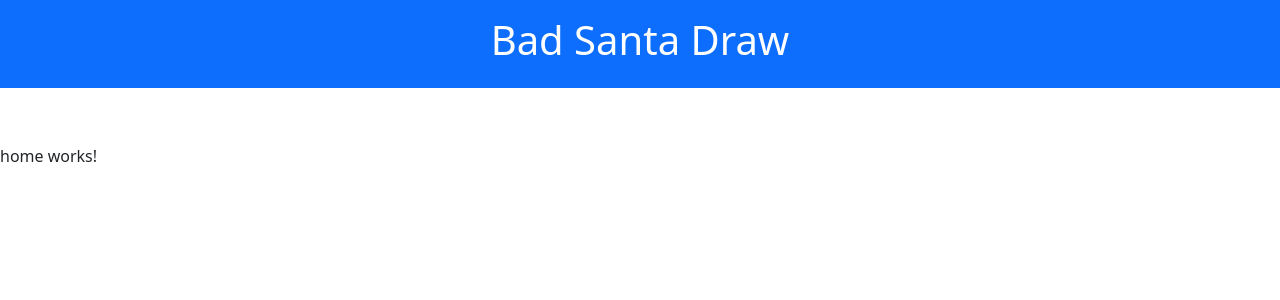
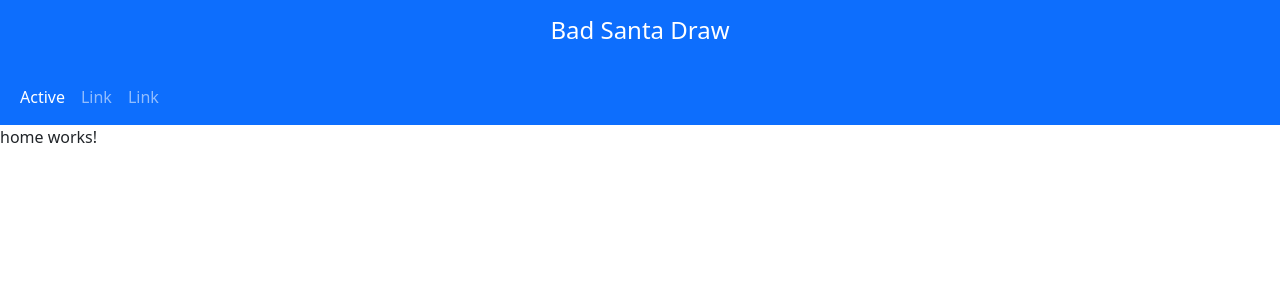
Before and after one commit to DavidAustinMackenzie/BadSantaNG, an Angular app: page / in a window 1280 px wide. Shown: the top 300 px of the page. Built offline with nearby package versions, Linux system fonts and the light colour scheme.

Commit message:
updated navbar layout for app

```diff
--- a/src/app/app.component.html
+++ b/src/app/app.component.html
@@ -1,8 +1,8 @@
 <div class="p-3 bg-primary text-white text-center">
-  <h1>Bad Santa Draw</h1>
+  <h4>Bad Santa Draw</h4>
 </div>
 
-<nav class="navbar navbar-expand-sm bg-blue navbar-dark">
+<nav class="navbar navbar-expand-sm bg-primary navbar-dark">
   <div class="container-fluid">
     <ul class="navbar-nav">
       <li class="nav-item">
@@ -14,9 +14,6 @@
       <li class="nav-item">
         <a class="nav-link" href="#">Link</a>
       </li>
-      <li class="nav-item">
-        <a class="nav-link disabled" href="#">Disabled</a>
-      </li>
     </ul>
   </div>
 </nav>
```
